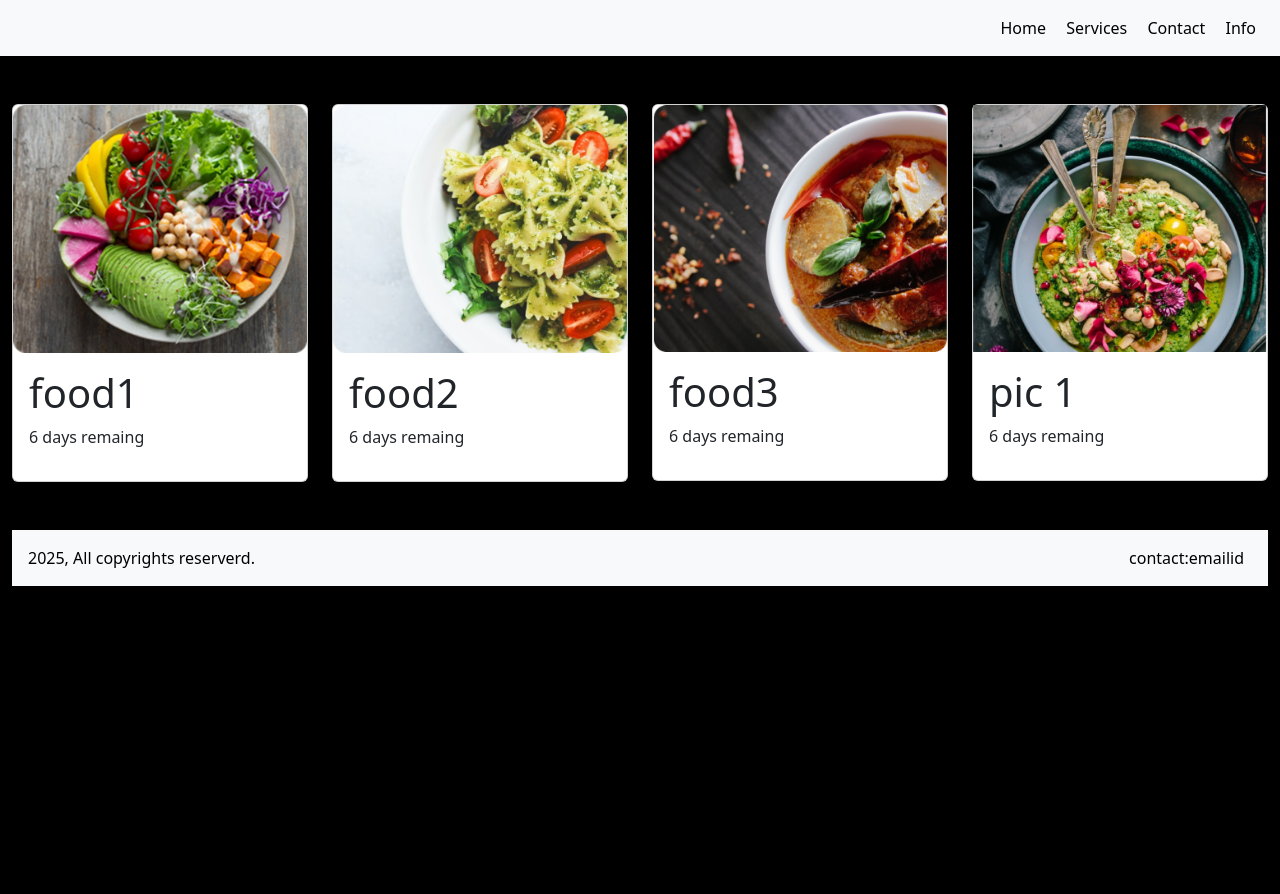
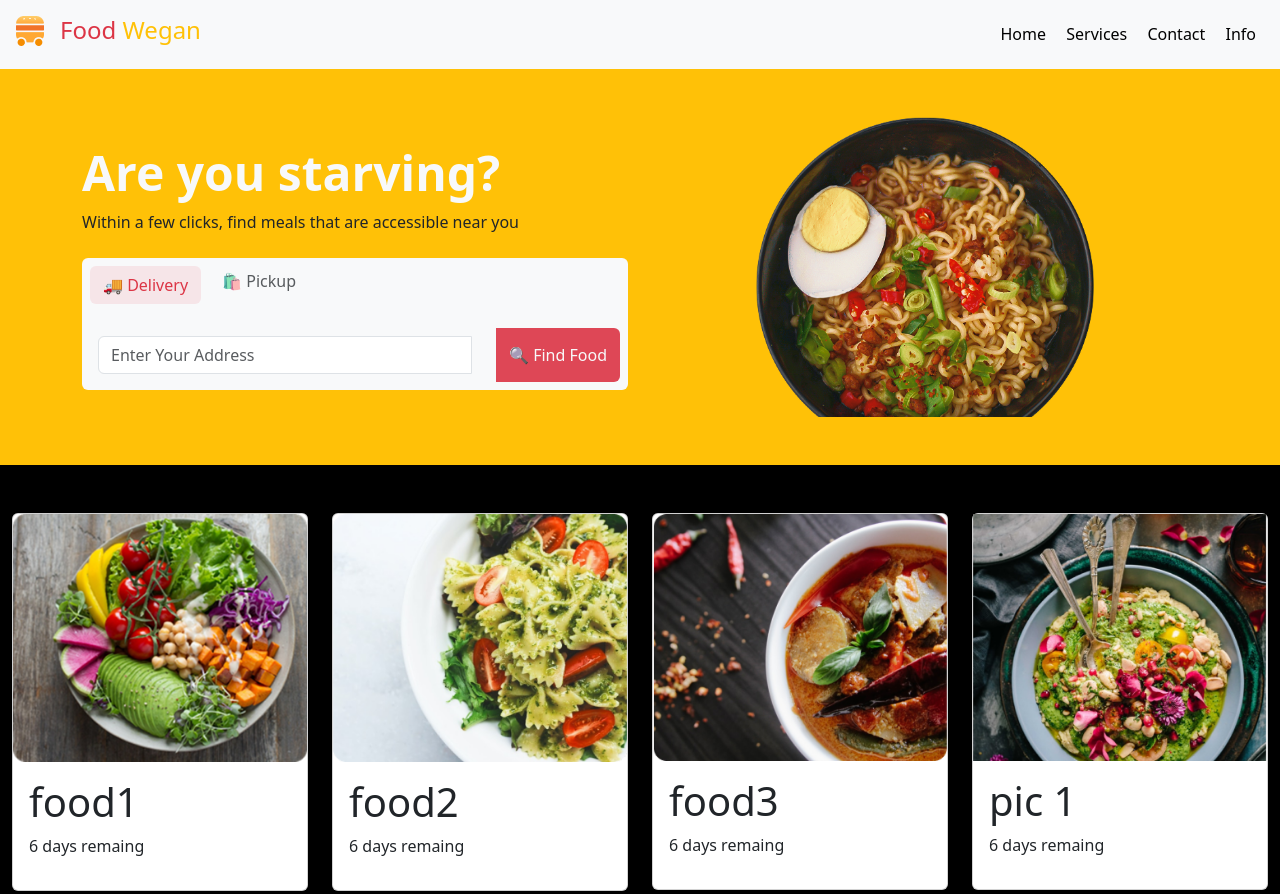
Before and after one commit to Raji220307/Food-delivery-app, a plain HTML site: page index.html in a window 1280 px wide. Shown: the top 894 px of the page. Before the commit the page ends 800 px from the top, so only its background shows below. Drawn offline with nearby package versions, Linux system fonts and the light colour scheme.

Commit message:
second commit

```diff
--- a/index.html
+++ b/index.html
@@ -19,6 +19,9 @@
       .text-black {
         color: #000;
       }
+       .hero-image img {
+      max-width: 100%;
+    }
 
     </style>
   </head>
@@ -28,7 +31,10 @@
     <div
       class="container-fluid p-3 d-flex justify-content-between align-items-center bg-light text-black"
     >
-      <img src="./assets//logo.png" class="w-3" alt="">
+      <div class="d-flex">
+      <img src="./assets/logo.png" width="28px" height="30px" alt="">
+      <h1 class="text-danger fs-4 ps-3">Food <span class="text-warning">Wegan</span></h1>
+      </div>
       <div>
         <span class="mx-2">Home</span>
         <span class="mx-2">Services</span>
@@ -36,6 +42,35 @@
         <span class="mx-2">Info</span>
       </div>
     </div>
+    <section class="bg-warning text-light p-5">
+    <div class="container">
+      <div class="row align-items-center">
+        <div class="col-lg-6 text-center text-lg-start">
+          <h1 class="fw-bold display-5">Are you starving?</h1>
+          <p class="text-dark">Within a few clicks, find meals that are accessible near you</p>
+
+          <div class="mt-4 bg-light rounded-2">
+            <div class="d-flex mb-3">
+              <button class="btn mt-2 ms-2 me-2 bg-danger  text-danger" style="--bs-bg-opacity: .1;"><i class="bi bi-truck"></i> 🚚 Delivery</button>
+              <button class="btn text-muted "><i class="bi bi-bag"></i> 🛍️ Pickup</button>
+            </div>
+            <div class="input-group">
+
+              <input type="text" class="form-control m-3" placeholder="Enter Your Address">
+              <button class="btn bg-danger text-light m-2 " style="--bs-bg-opacity:.9;">🔍 Find Food</button>
+            </div>
+            </div>
+        </div>
+
+ <div class="col-lg-6 position-relative d-flex justify-content-center" style="min-height: 300px;">
+        <img src="assets/Image Base.png" alt="noodles"
+             class="position-absolute bottom-0 img-fluid" style="max-height: 100%; height: auto;">
+      </div>
+
+
+      </div>
+    </div>
+  </section>
     <br />
    <div class="container-fluid mt-4">
   <div class="row">
```
Also changed, not shown: assets/Image Base.png (added), image-1.png (added), 1 other file.
